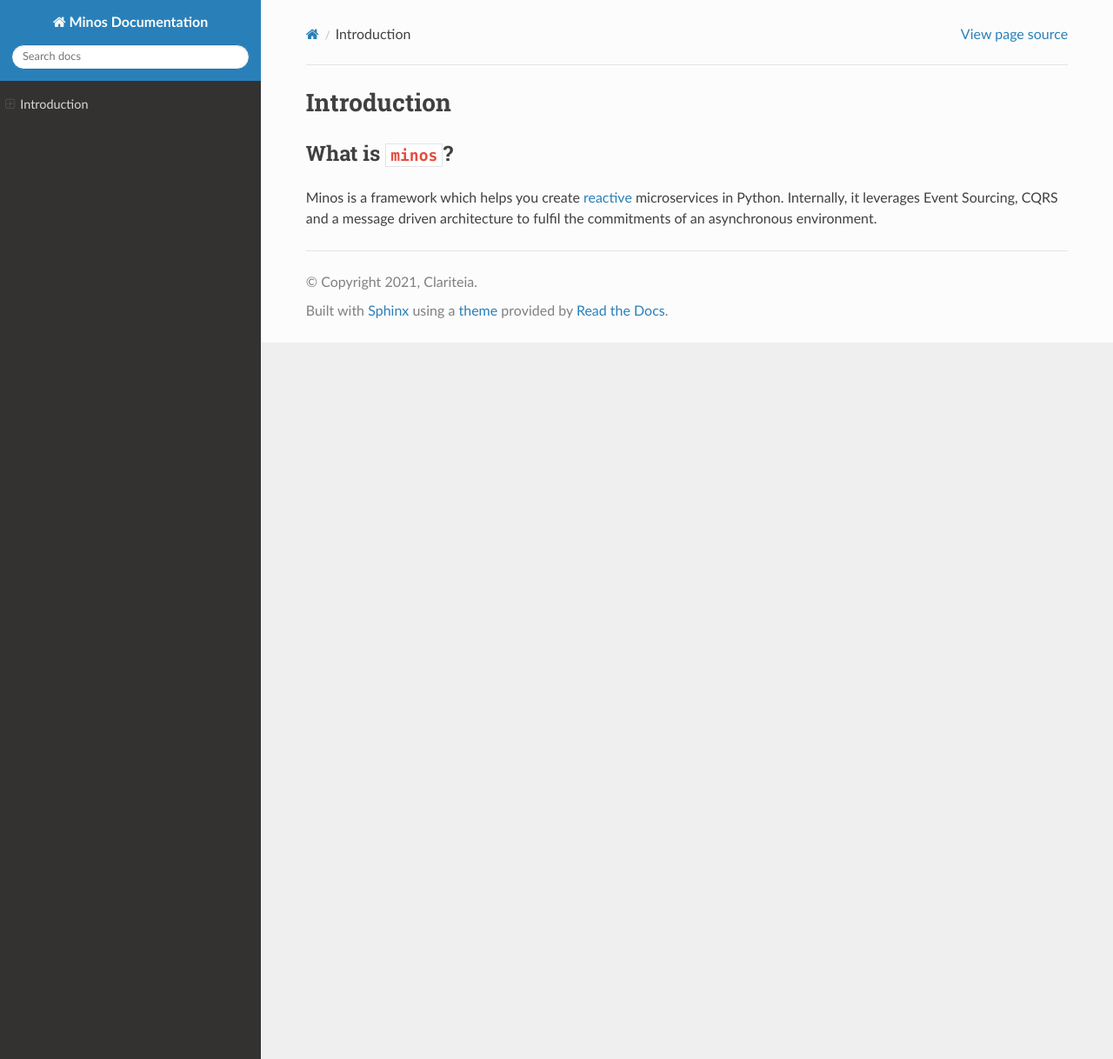
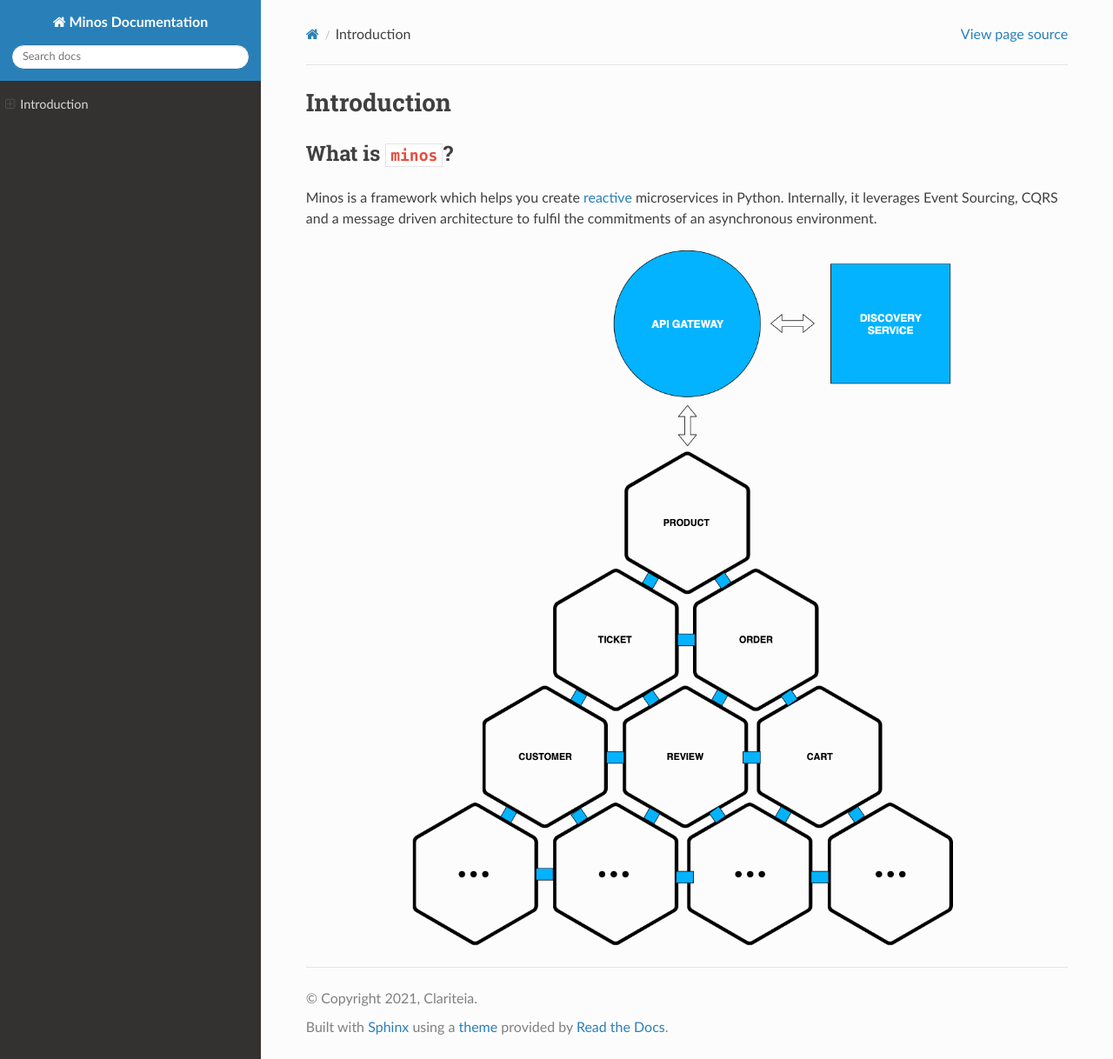
Before and after one commit to Clariteia/minos-documentation, a Sphinx documentation site: the page built from docs/introduction.md, in a window 1280 px wide and 1218 px high. Shown: the whole window at 87% size. Built offline with Sphinx 7.4.7 and the Read the Docs theme 2.0.0, drawn with Linux system fonts in a browser that asks for light colours.

Commit message:
Add microservice image and custom css

```diff
--- /dev/null
+++ b/docs/_static/css/custom.css
@@ -0,0 +1,5 @@
+img[alt=minos_architecture] {
+    height: 800px;
+    display:block;
+    margin: 0 auto;
+}
--- a/docs/conf.py
+++ b/docs/conf.py
@@ -113,6 +113,10 @@ html_sidebars = {"**": ["about.html", "navigation.html", "searchbox.html"]}
 # so a file named "default.css" will overwrite the builtin "default.css".
 html_static_path = ['_static']
 
+html_css_files = [
+    'css/custom.css',
+]
+
 # -- Options for HTMLHelp output ---------------------------------------
 
 # Output file base name for HTML help builder.
--- a/docs/introduction.md
+++ b/docs/introduction.md
@@ -2,4 +2,8 @@
 
 ## What is `minos`?
 
-Minos is a framework which helps you create [reactive](https://www.reactivemanifesto.org/) microservices in Python. Internally, it leverages Event Sourcing, CQRS and a message driven architecture to fulfil the commitments of an asynchronous environment.
+Minos is a framework which helps you create [reactive](https://www.reactivemanifesto.org/) microservices in Python.
+Internally, it leverages Event Sourcing, CQRS and a message driven architecture to fulfil the commitments of an
+asynchronous environment.
+
+![minos_architecture](./pictures/minos_architecture.png)
```
Also changed, not shown: docs/pictures/minos_architecture.png (added).
